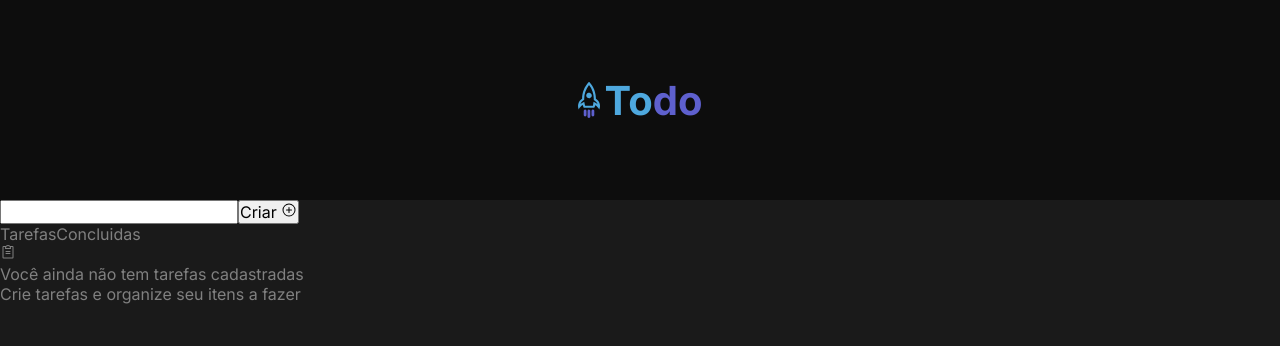
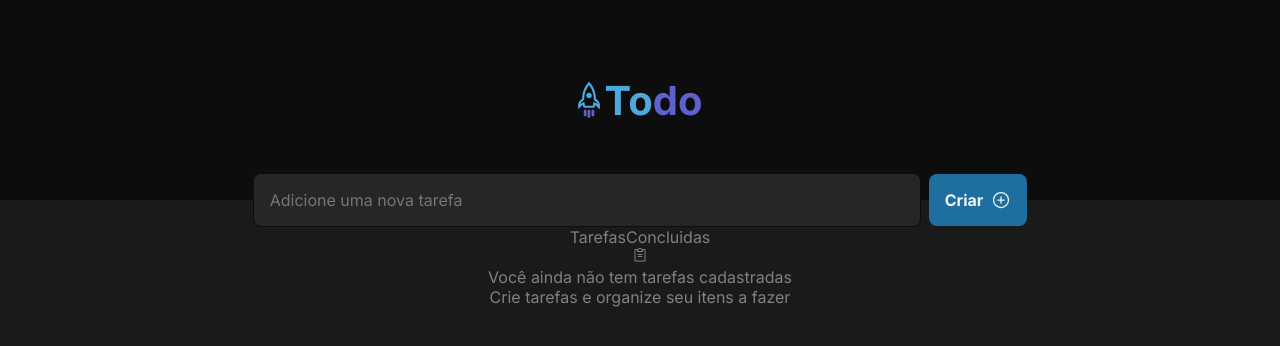
Before and after one commit to marcelllombm/Challenges-Rocketseat, a React (Vite) app in the folder 01-fundamentos-reactjs/: page / in a window 1280 px wide. Shown: the top 346 px of the page. Built offline with nearby package versions, Linux system fonts and the light colour scheme.

Commit message:
styled(button-form): button and input element

```diff
--- /dev/null
+++ b/01-fundamentos-reactjs/src/components/TodoList.module.css
@@ -0,0 +1,47 @@
+main {
+  width: 100%;
+  text-align: center;
+}
+.form {
+  display: flex;
+  justify-content: center;
+  align-items: center;
+  margin-top: -27px;
+}
+
+.form input {
+  padding: 16px;
+  width: 634px;
+  background: var(--gray-500);
+  color: var(--gray-300);
+  border: 1px solid var(--gray-700);
+  border-radius: 8px;
+}
+
+.form input:focus {
+  color: var(--gray-100);
+  border: 1px solid var(--purpleDark);
+}
+
+.form button {
+  display: flex;
+  font-size: 1rem;
+  font-weight: bold;
+  justify-content: center;
+  align-items: center;
+  background: var(--blueDark);
+  color: var(--gray-100);
+  padding: 16px;
+  margin-left: 8px;
+  border: 0;
+  border-radius: 8px;
+  align-items: center;
+}
+
+.form button:hover {
+  background: var(--blue);
+}
+
+.plusCircle {
+  margin-left: 8px;
+}
--- a/01-fundamentos-reactjs/src/components/TodoList.tsx
+++ b/01-fundamentos-reactjs/src/components/TodoList.tsx
@@ -1,12 +1,13 @@
 import { PlusCircle, ClipboardText } from "@phosphor-icons/react";
+import styles from "./TodoList.module.css";
 
 export function TodoList() {
   return (
-    <main>
-      <form>
-        <input />
+    <main className={styles.container}>
+      <form className={styles.form}>
+        <input placeholder="Adicione uma nova tarefa" />
         <button type="submit">
-          Criar <PlusCircle />
+          Criar <PlusCircle className={styles.plusCircle} size={20} />
         </button>
       </form>
 
--- a/01-fundamentos-reactjs/src/global.css
+++ b/01-fundamentos-reactjs/src/global.css
@@ -13,7 +13,7 @@
   --purpleDark: #5e60ce;
 
   --blue: #4ea8de;
-  --blue-Dark: #1e6f9f;
+  --blueDark: #1e6f9f;
 
   --danger: #e25858;
 }
@@ -22,6 +22,10 @@
   margin: 0;
   padding: 0;
   box-shadow: border-box;
+}
+:focus {
+  outline: transparent;
+  box-shadow: 0 0 0 2px transparent;
 }
 
 body {
```
